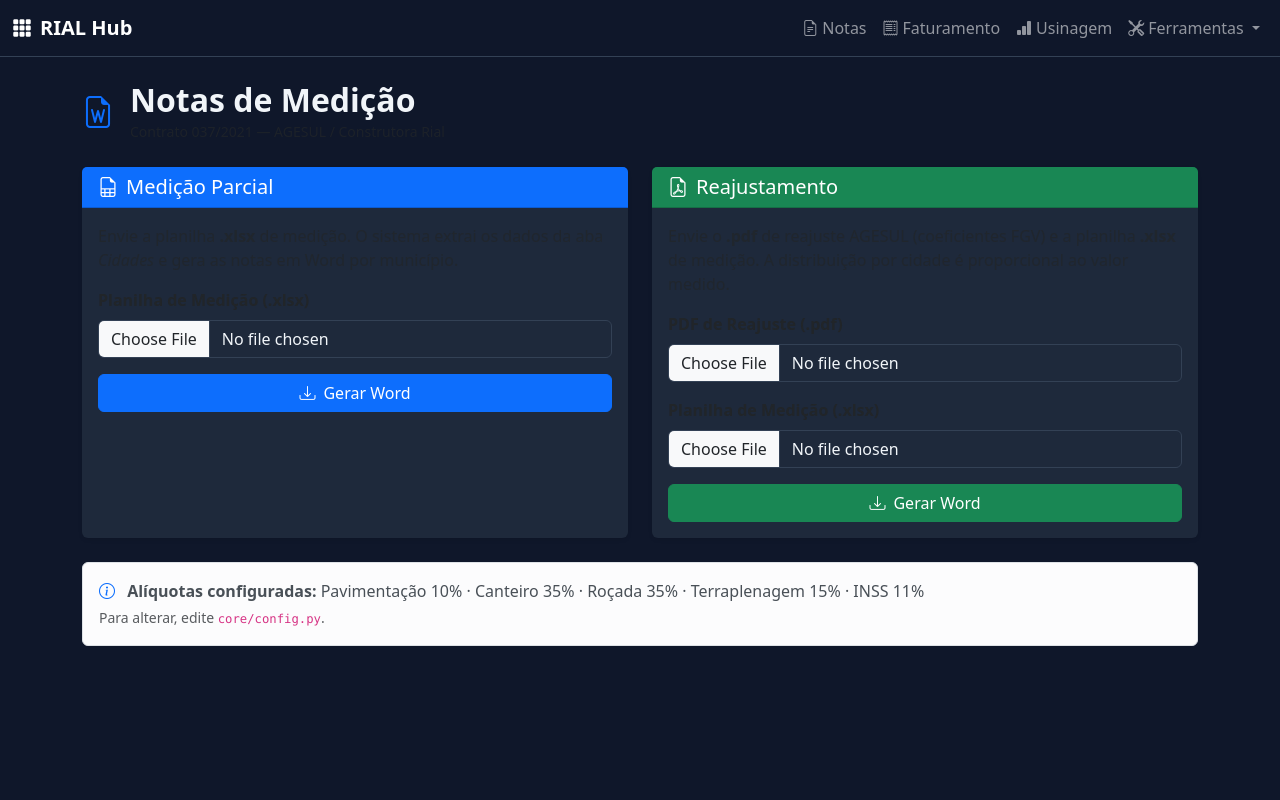
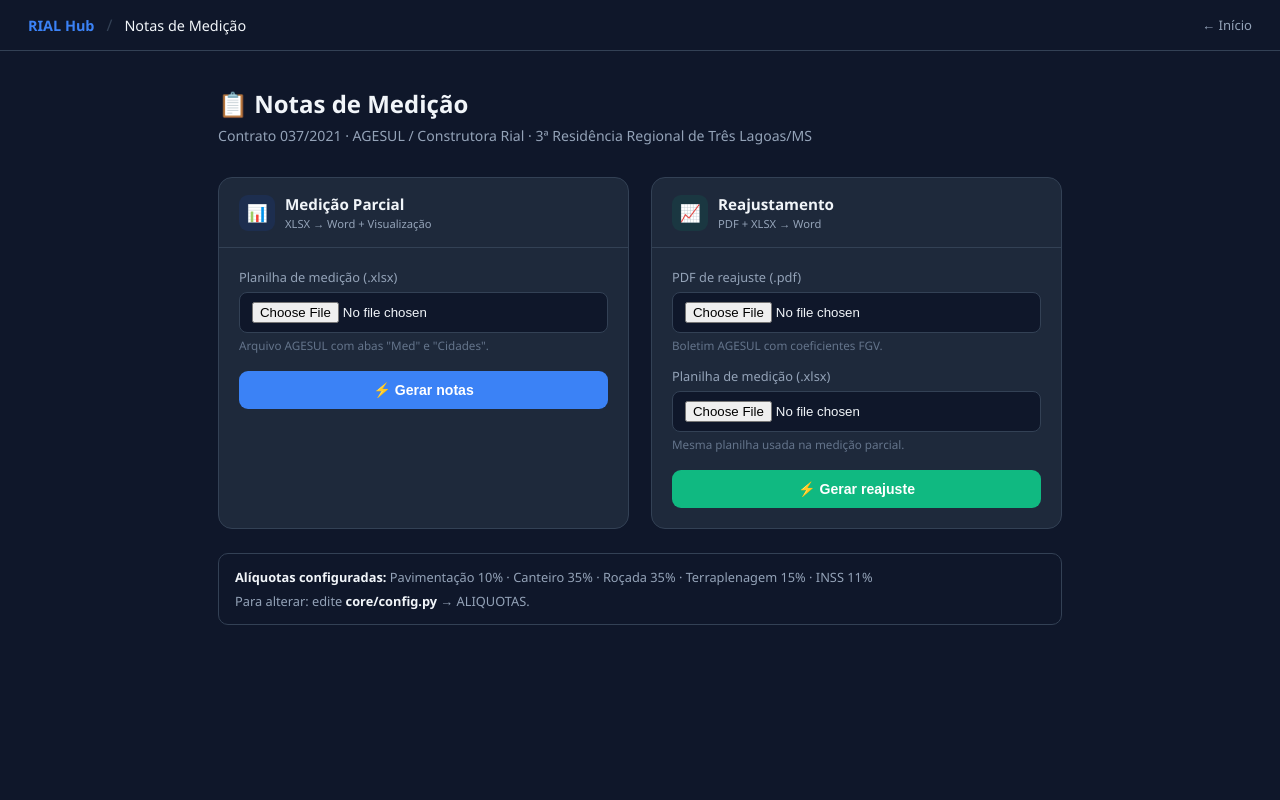
Before and after one commit to 4driano4breu/rial-hub, a Flask app: page /notas/ in a window 1280 px wide. Run offline with Flask 3, Linux system fonts and the light colour scheme.

Commit message:
fix: ferramentas 404, notas FileStorage, dark UI
- ferramentas: correct subdir paths (faz_tudo/, le_doc/, abastecimento/)
- notas/routes: _save_upload() saves FileStorage to temp before openpyxl
- notas/routes: download() POST route with base64 docx
- notas/index.html: standalone dark CSS, no Bootstrap dependency
- notas/resultado.html: new city cards with INSS breakdown and copy button

```diff
--- a/app/blueprints/notas/routes.py
+++ b/app/blueprints/notas/routes.py
@@ -1,16 +1,28 @@
 import re
+import io
+import tempfile
 from pathlib import Path
-from flask import render_template, request, send_file, flash, redirect, url_for
-import io
+from flask import render_template, request, send_file, flash, redirect, url_for, session
 
 from app.blueprints.notas import notas_bp
 from app.blueprints.notas.logic import calcular_reajuste
-from core.extractor import extrair_dados_xlsx, extrair_pdf_reajuste, fmt
-from core.generator import gerar_word_medicao, gerar_word_reajuste
+from core.extractor import extrair_dados_xlsx, extrair_pdf_reajuste
+from core.generator import gerar_word_medicao, gerar_word_reajuste, gerar_texto_medicao, gerar_texto_reajuste
+from core.extractor import fmt
+from core.config import ALIQUOTAS, SERVICE_LABELS, CIDADE_DISPLAY
 
 
 def _allowed(filename: str, exts: set[str]) -> bool:
     return "." in filename and filename.rsplit(".", 1)[1].lower() in exts
+
+
+def _save_upload(file_storage, suffix: str) -> Path:
+    """Salva FileStorage em arquivo temporário e retorna o Path."""
+    buf = file_storage.read()
+    tmp = tempfile.NamedTemporaryFile(delete=False, suffix=suffix)
+    tmp.write(buf)
+    tmp.close()
+    return Path(tmp.name)
 
 
 @notas_bp.route("/")
@@ -20,16 +32,88 @@ def index():
 
 @notas_bp.route("/gerar-medicao", methods=["POST"])
 def gerar_medicao():
-    xlsx = request.files.get("xlsx")
-    if not xlsx or not _allowed(xlsx.filename, {"xlsx"}):
+    xlsx_file = request.files.get("xlsx")
+    if not xlsx_file or not _allowed(xlsx_file.filename, {"xlsx"}):
         flash("Envie um arquivo .xlsx de medição.", "error")
         return redirect(url_for("notas.index"))
 
+    tmp_path = None
     try:
-        info, cidades = extrair_dados_xlsx(xlsx)
+        tmp_path = _save_upload(xlsx_file, ".xlsx")
+        info, cidades = extrair_dados_xlsx(tmp_path)
         docx_bytes = gerar_word_medicao(info, cidades)
         digitos = re.sub(r"[^\d]", "", info["num_medicao"])
         filename = f"notas_{digitos}_medicao.docx"
+
+        # Monta dados de preview para exibir no template
+        preview = _build_preview_medicao(info, cidades)
+        docx_b64 = __import__("base64").b64encode(docx_bytes).decode()
+
+        return render_template(
+            "notas/resultado.html",
+            info=info,
+            preview=preview,
+            filename=filename,
+            docx_b64=docx_b64,
+            modo="medicao",
+        )
+    except Exception as e:
+        flash(f"Erro ao processar: {e}", "error")
+        return redirect(url_for("notas.index"))
+    finally:
+        if tmp_path and tmp_path.exists():
+            tmp_path.unlink()
+
+
+@notas_bp.route("/gerar-reajuste", methods=["POST"])
+def gerar_reajuste():
+    xlsx_file = request.files.get("xlsx")
+    pdf_file  = request.files.get("pdf")
+    if not xlsx_file or not _allowed(xlsx_file.filename, {"xlsx"}):
+        flash("Envie o arquivo .xlsx de medição.", "error")
+        return redirect(url_for("notas.index"))
+    if not pdf_file or not _allowed(pdf_file.filename, {"pdf"}):
+        flash("Envie o arquivo .pdf de reajuste.", "error")
+        return redirect(url_for("notas.index"))
+
+    tmp_xlsx = tmp_pdf = None
+    try:
+        tmp_xlsx = _save_upload(xlsx_file, ".xlsx")
+        tmp_pdf  = _save_upload(pdf_file, ".pdf")
+        info, cidades = extrair_dados_xlsx(tmp_xlsx)
+        coefs, total_pdf, reaj_secao = extrair_pdf_reajuste(tmp_pdf)
+        reajuste = calcular_reajuste(cidades, coefs, total_pdf, reaj_secao)
+        docx_bytes = gerar_word_reajuste(info, reajuste)
+        digitos = re.sub(r"[^\d]", "", info["num_medicao"])
+        filename = f"reajuste_{digitos}_medicao.docx"
+
+        preview = _build_preview_reajuste(info, reajuste)
+        docx_b64 = __import__("base64").b64encode(docx_bytes).decode()
+
+        return render_template(
+            "notas/resultado.html",
+            info=info,
+            preview=preview,
+            filename=filename,
+            docx_b64=docx_b64,
+            modo="reajuste",
+        )
+    except Exception as e:
+        flash(f"Erro ao processar: {e}", "error")
+        return redirect(url_for("notas.index"))
+    finally:
+        for p in (tmp_xlsx, tmp_pdf):
+            if p and p.exists():
+                p.unlink()
+
+
+@notas_bp.route("/download", methods=["POST"])
+def download():
+    import base64
+    docx_b64 = request.form.get("docx_b64", "")
+    filename  = request.form.get("filename", "nota.docx")
+    try:
+        docx_bytes = base64.b64decode(docx_b64)
         return send_file(
             io.BytesIO(docx_bytes),
             as_attachment=True,
@@ -37,34 +121,61 @@ def gerar_medicao():
             mimetype="application/vnd.openxmlformats-officedocument.wordprocessingml.document",
         )
     except Exception as e:
-        flash(f"Erro ao processar: {e}", "error")
+        flash(f"Erro no download: {e}", "error")
         return redirect(url_for("notas.index"))
 
 
-@notas_bp.route("/gerar-reajuste", methods=["POST"])
-def gerar_reajuste():
-    xlsx = request.files.get("xlsx")
-    pdf  = request.files.get("pdf")
-    if not xlsx or not _allowed(xlsx.filename, {"xlsx"}):
-        flash("Envie o arquivo .xlsx de medição.", "error")
-        return redirect(url_for("notas.index"))
-    if not pdf or not _allowed(pdf.filename, {"pdf"}):
-        flash("Envie o arquivo .pdf de reajuste.", "error")
-        return redirect(url_for("notas.index"))
+# ── Helpers de preview ────────────────────────────────────────────────────────
 
-    try:
-        info, cidades = extrair_dados_xlsx(xlsx)
-        coefs, total_pdf, reaj_secao = extrair_pdf_reajuste(pdf)
-        reajuste = calcular_reajuste(cidades, coefs, total_pdf, reaj_secao)
-        docx_bytes = gerar_word_reajuste(info, reajuste)
-        digitos = re.sub(r"[^\d]", "", info["num_medicao"])
-        filename = f"reajuste_{digitos}_medicao.docx"
-        return send_file(
-            io.BytesIO(docx_bytes),
-            as_attachment=True,
-            download_name=filename,
-            mimetype="application/vnd.openxmlformats-officedocument.wordprocessingml.document",
-        )
-    except Exception as e:
-        flash(f"Erro ao processar: {e}", "error")
-        return redirect(url_for("notas.index"))
+def _build_preview_medicao(info: dict, cidades: dict) -> list:
+    CORES = ["#3b82f6", "#10b981", "#f59e0b", "#8b5cf6", "#ef4444"]
+    preview = []
+    for idx, (nome_upper, vals) in enumerate(cidades.items()):
+        cidade_display = CIDADE_DISPLAY.get(nome_upper.rstrip(), nome_upper)
+        servicos = []
+        base_inss = 0.0
+        for key, aliq in [("pav", ALIQUOTAS["pav"]), ("canteiro", ALIQUOTAS["canteiro"]),
+                           ("rocada", ALIQUOTAS["rocada"]), ("terra", ALIQUOTAS["terra"])]:
+            if vals[key] > 0:
+                base = vals[key] * aliq
+                base_inss += base
+                servicos.append({"label": SERVICE_LABELS[key], "valor": fmt(vals[key]),
+                                  "aliq": int(aliq * 100), "base": fmt(base)})
+        preview.append({
+            "nome": cidade_display,
+            "total": fmt(vals["total"]),
+            "cor": CORES[idx % len(CORES)],
+            "servicos": servicos,
+            "adm": fmt(vals["adm"]) if vals["adm"] > 0 else None,
+            "base_inss": fmt(base_inss),
+            "inss_val": fmt(base_inss * ALIQUOTAS["inss"]),
+            "texto": gerar_texto_medicao(info, nome_upper, vals),
+        })
+    return preview
+
+
+def _build_preview_reajuste(info: dict, reajuste: dict) -> list:
+    CORES = ["#3b82f6", "#10b981", "#f59e0b", "#8b5cf6", "#ef4444"]
+    preview = []
+    for idx, (nome, reaj) in enumerate(reajuste.items()):
+        cidade_display = CIDADE_DISPLAY.get(nome.rstrip(), nome)
+        servicos = []
+        base_inss = 0.0
+        for key, aliq in [("pav", ALIQUOTAS["pav"]), ("canteiro", ALIQUOTAS["canteiro"]),
+                           ("rocada", ALIQUOTAS["rocada"]), ("terra", ALIQUOTAS["terra"])]:
+            if reaj[key] > 0:
+                base = reaj[key] * aliq
+                base_inss += base
+                servicos.append({"label": SERVICE_LABELS[key], "valor": fmt(reaj[key]),
+                                  "aliq": int(aliq * 100), "base": fmt(base)})
+        preview.append({
+            "nome": cidade_display,
+            "total": fmt(reaj["total"]),
+            "cor": CORES[idx % len(CORES)],
+            "servicos": servicos,
+            "adm": fmt(reaj["adm"]) if reaj["adm"] > 0 else None,
+            "base_inss": fmt(base_inss),
+            "inss_val": fmt(base_inss * ALIQUOTAS["inss"]),
+            "texto": gerar_texto_reajuste(info, nome, reaj),
+        })
+    return preview
--- a/templates/notas/index.html
+++ b/templates/notas/index.html
@@ -1,75 +1,118 @@
-{% extends "base.html" %}
-{% block title %}Notas de Medição — RIAL Hub{% endblock %}
+<!DOCTYPE html>
+<html lang="pt-BR">
+<head>
+<meta charset="UTF-8">
+<meta name="viewport" content="width=device-width,initial-scale=1">
+<title>Notas de Medição — RIAL Hub</title>
+<style>
+  :root { --bg:#0f172a; --card:#1e293b; --card2:#263348; --border:#334155; --accent:#3b82f6; --text:#f1f5f9; --muted:#94a3b8; }
+  * { box-sizing:border-box; margin:0; padding:0; }
+  body { background:var(--bg); color:var(--text); font-family:"Segoe UI",system-ui,sans-serif; min-height:100vh; }
 
-{% block content %}
-<div class="d-flex align-items-center mb-4">
-  <i class="bi bi-file-earmark-word fs-2 text-primary me-3"></i>
-  <div>
-    <h2 class="mb-0 fw-bold">Notas de Medição</h2>
-    <small class="text-muted">Contrato 037/2021 — AGESUL / Construtora Rial</small>
-  </div>
-</div>
+  nav { background:#0f172a; border-bottom:1px solid var(--border); padding:14px 28px; display:flex; align-items:center; gap:12px; }
+  .nav-logo { font-size:.9rem; font-weight:700; color:var(--accent); text-decoration:none; }
+  .nav-sep { color:var(--border); }
+  .nav-cur { font-size:.9rem; color:var(--text); }
+  .nav-home { margin-left:auto; color:var(--muted); font-size:.82rem; text-decoration:none; }
+  .nav-home:hover { color:var(--text); }
 
-<div class="row g-4">
+  .main { padding:36px 28px; max-width:900px; margin:0 auto; }
+  h1 { font-size:1.5rem; font-weight:700; margin-bottom:6px; }
+  .subtitle { color:var(--muted); font-size:.88rem; margin-bottom:32px; }
 
-  <!-- Medição Parcial -->
-  <div class="col-md-6">
-    <div class="card border-0 shadow-sm h-100">
-      <div class="card-header bg-primary text-white">
-        <h5 class="mb-0"><i class="bi bi-file-earmark-spreadsheet me-2"></i>Medição Parcial</h5>
+  .grid { display:grid; grid-template-columns:1fr 1fr; gap:22px; }
+  @media(max-width:640px) { .grid { grid-template-columns:1fr; } }
+
+  .card { background:var(--card); border:1px solid var(--border); border-radius:14px; overflow:hidden; }
+  .card-header { padding:16px 20px; display:flex; align-items:center; gap:10px; border-bottom:1px solid var(--border); }
+  .card-header .icon { width:36px; height:36px; border-radius:9px; display:flex; align-items:center; justify-content:center; font-size:17px; flex-shrink:0; }
+  .card-header h2 { font-size:.95rem; font-weight:700; }
+  .card-header .tag { font-size:.7rem; color:var(--muted); margin-top:2px; }
+  .card-body { padding:20px; }
+
+  label { display:block; font-size:.8rem; color:var(--muted); margin-bottom:6px; font-weight:500; }
+  .file-input { width:100%; background:#0f172a; border:1px solid var(--border); border-radius:8px; color:var(--text); padding:9px 12px; font-size:.83rem; cursor:pointer; }
+  .file-input:hover { border-color:#475569; }
+  .hint { font-size:.73rem; color:#64748b; margin-top:5px; }
+
+  .btn-submit { width:100%; margin-top:18px; background:var(--accent); border:none; color:#fff; padding:11px; border-radius:9px; font-size:.88rem; font-weight:600; cursor:pointer; display:flex; align-items:center; justify-content:center; gap:8px; transition:opacity .15s; }
+  .btn-submit:hover { opacity:.85; }
+  .btn-submit.green { background:#10b981; }
+
+  .info-box { background:#0f172a; border:1px solid var(--border); border-radius:10px; padding:14px 16px; margin-top:24px; font-size:.8rem; color:var(--muted); display:flex; flex-direction:column; gap:6px; }
+  .info-box strong { color:var(--text); }
+
+  .alert { background:#1e293b; border:1px solid #ef444450; border-left:3px solid #ef4444; border-radius:8px; padding:12px 16px; margin-bottom:18px; font-size:.84rem; color:#fca5a5; }
+</style>
+</head>
+<body>
+
+<nav>
+  <a class="nav-logo" href="/">RIAL Hub</a>
+  <span class="nav-sep">/</span>
+  <span class="nav-cur">Notas de Medição</span>
+  <a class="nav-home" href="/">← Início</a>
+</nav>
+
+<div class="main">
+  <h1>📋 Notas de Medição</h1>
+  <p class="subtitle">Contrato 037/2021 · AGESUL / Construtora Rial · 3ª Residência Regional de Três Lagoas/MS</p>
+
+  {% with messages = get_flashed_messages(with_categories=true) %}
+    {% for cat, msg in messages %}
+    <div class="alert">⚠ {{ msg }}</div>
+    {% endfor %}
+  {% endwith %}
+
+  <div class="grid">
+
+    <!-- Medição Parcial -->
+    <div class="card">
+      <div class="card-header">
+        <div class="icon" style="background:#1d4ed820">📊</div>
+        <div>
+          <h2>Medição Parcial</h2>
+          <div class="tag">XLSX → Word + Visualização</div>
+        </div>
       </div>
       <div class="card-body">
-        <p class="text-muted">
-          Envie a planilha <strong>.xlsx</strong> de medição. O sistema extrai os dados
-          da aba <em>Cidades</em> e gera as notas em Word por município.
-        </p>
         <form method="POST" action="{{ url_for('notas.gerar_medicao') }}" enctype="multipart/form-data">
-          <div class="mb-3">
-            <label class="form-label fw-semibold">Planilha de Medição (.xlsx)</label>
-            <input type="file" name="xlsx" accept=".xlsx" class="form-control" required>
-          </div>
-          <button type="submit" class="btn btn-primary w-100">
-            <i class="bi bi-download me-2"></i>Gerar Word
-          </button>
+          <label>Planilha de medição (.xlsx)</label>
+          <input type="file" name="xlsx" accept=".xlsx" class="file-input" required>
+          <div class="hint">Arquivo AGESUL com abas "Med" e "Cidades".</div>
+          <button type="submit" class="btn-submit">⚡ Gerar notas</button>
         </form>
       </div>
     </div>
-  </div>
 
-  <!-- Reajustamento -->
-  <div class="col-md-6">
-    <div class="card border-0 shadow-sm h-100">
-      <div class="card-header bg-success text-white">
-        <h5 class="mb-0"><i class="bi bi-file-earmark-pdf me-2"></i>Reajustamento</h5>
+    <!-- Reajustamento -->
+    <div class="card">
+      <div class="card-header">
+        <div class="icon" style="background:#05966920">📈</div>
+        <div>
+          <h2>Reajustamento</h2>
+          <div class="tag">PDF + XLSX → Word</div>
+        </div>
       </div>
       <div class="card-body">
-        <p class="text-muted">
-          Envie o <strong>.pdf</strong> de reajuste AGESUL (coeficientes FGV) e a
-          planilha <strong>.xlsx</strong> de medição. A distribuição por cidade é proporcional ao valor medido.
-        </p>
         <form method="POST" action="{{ url_for('notas.gerar_reajuste') }}" enctype="multipart/form-data">
-          <div class="mb-3">
-            <label class="form-label fw-semibold">PDF de Reajuste (.pdf)</label>
-            <input type="file" name="pdf" accept=".pdf" class="form-control" required>
-          </div>
-          <div class="mb-3">
-            <label class="form-label fw-semibold">Planilha de Medição (.xlsx)</label>
-            <input type="file" name="xlsx" accept=".xlsx" class="form-control" required>
-          </div>
-          <button type="submit" class="btn btn-success w-100">
-            <i class="bi bi-download me-2"></i>Gerar Word
-          </button>
+          <label>PDF de reajuste (.pdf)</label>
+          <input type="file" name="pdf" accept=".pdf" class="file-input" required>
+          <div class="hint" style="margin-bottom:14px">Boletim AGESUL com coeficientes FGV.</div>
+          <label>Planilha de medição (.xlsx)</label>
+          <input type="file" name="xlsx" accept=".xlsx" class="file-input" required>
+          <div class="hint">Mesma planilha usada na medição parcial.</div>
+          <button type="submit" class="btn-submit green">⚡ Gerar reajuste</button>
         </form>
       </div>
     </div>
+
   </div>
 
+  <div class="info-box">
+    <div><strong>Alíquotas configuradas:</strong> Pavimentação 10% · Canteiro 35% · Roçada 35% · Terraplenagem 15% · INSS 11%</div>
+    <div>Para alterar: edite <strong>core/config.py</strong> → ALIQUOTAS.</div>
+  </div>
 </div>
-
-<div class="alert alert-light border mt-4">
-  <i class="bi bi-info-circle me-2 text-primary"></i>
-  <strong>Alíquotas configuradas:</strong>
-  Pavimentação 10% · Canteiro 35% · Roçada 35% · Terraplenagem 15% · INSS 11%
-  <small class="text-muted d-block mt-1">Para alterar, edite <code>core/config.py</code>.</small>
-</div>
-{% endblock %}
+</body>
+</html>
```
Also changed, not shown: app/blueprints/ferramentas/routes.py (+6 -5 lines), templates/notas/resultado.html (added, +169 -0 lines).
